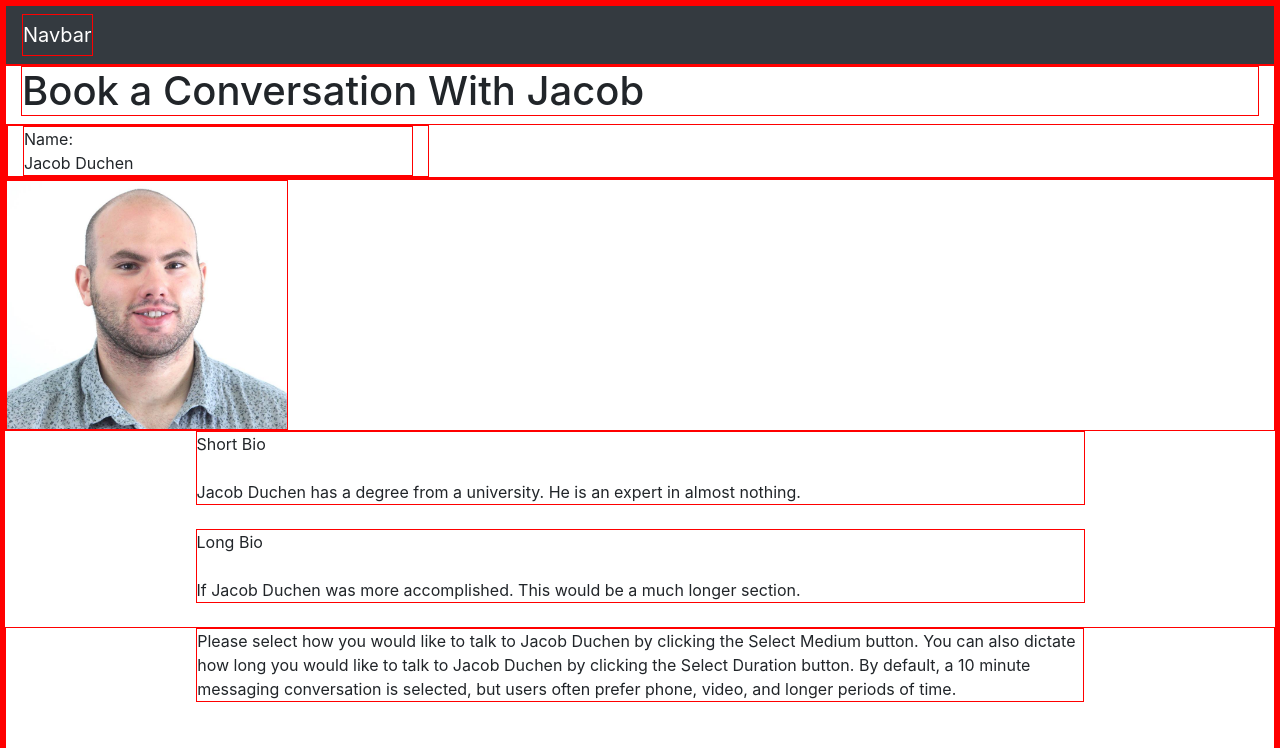
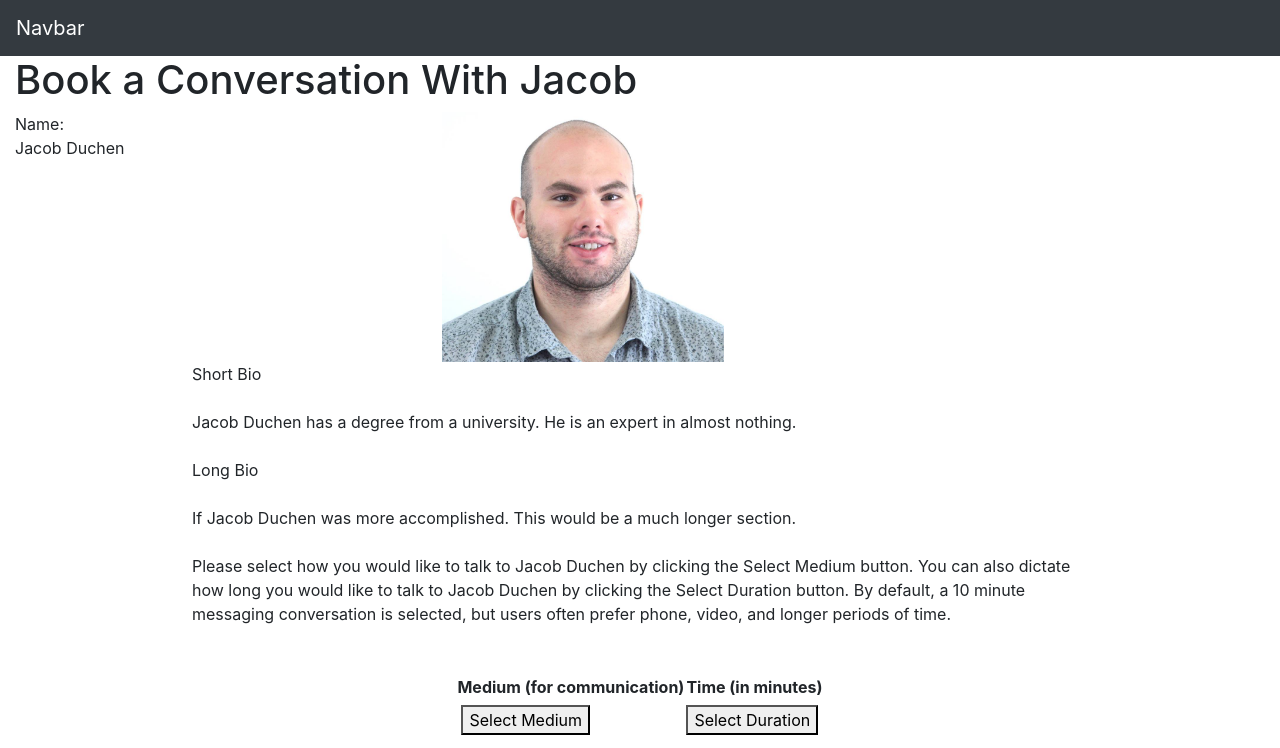
Before and after one commit to sanpak/newDigitalProject, a React (Create React App) app in the folder client-app/frontend-app/: page / in a window 1280 px wide. Shown: the top 748 px of the page. Built offline with nearby package versions, Linux system fonts and the light colour scheme.

Commit message:
using red boxes to show grid

```diff
--- a/client-app/frontend-app/src/components/Home.js
+++ b/client-app/frontend-app/src/components/Home.js
@@ -170,19 +170,19 @@ function Home() {
                 {username}
               </div>
           </div>
+
+        <div class="col-sm-8">
+            <img class="img-fluid"
+              className="pictureSection"
+              src={process.env.PUBLIC_URL + "/assets/profile.jpg"}
+              alt="picture of user"
+            />
+        </div>
         </div>
       </div>
 
 
 
-
-      <div>
-        <img
-          className="pictureSection"
-          src={process.env.PUBLIC_URL + "/assets/profile.jpg"}
-          alt="picture of user"
-        />
-      </div>
 
       <div className="bigParagraph">
         Short Bio
--- a/client-app/frontend-app/src/index.css
+++ b/client-app/frontend-app/src/index.css
@@ -1,8 +1,8 @@
 /*Box model HACK*/
 
-* {
+/* * {
   border: 1px solid red !important;
-}
+} */
 
 *, *:before, *:after {
   -moz-box-sizing: border-box;
--- a/client-app/frontend-app/src/styles/Home.css
+++ b/client-app/frontend-app/src/styles/Home.css
@@ -3,6 +3,7 @@
 .Home{
   text-align: left;
 }
+
 
 .text-left {
   text-align: left;
@@ -10,6 +11,7 @@
 
 .pictureSection{
   height: 250px;
+
 }
 
 .aroundColumns{
```
